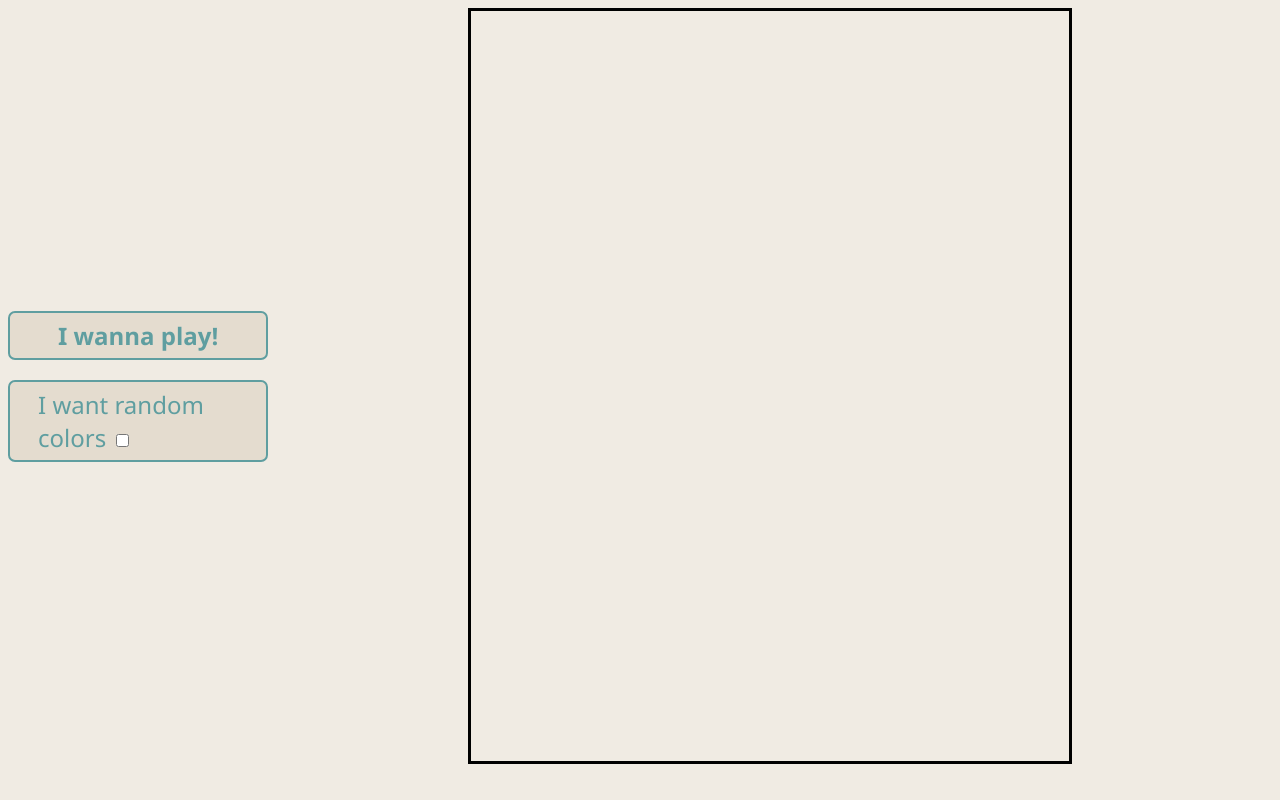
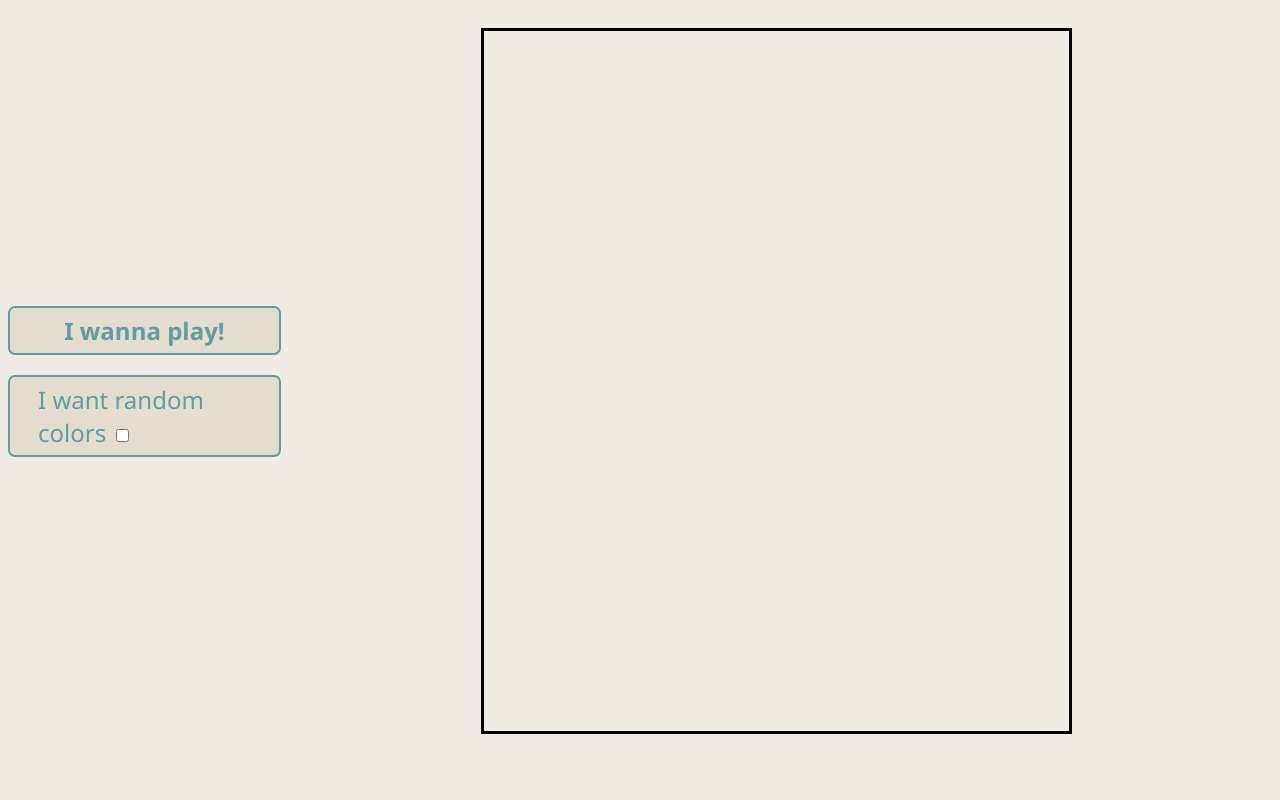
Before and after one commit to MichalShabi/odin-etch-a-sketch, a plain HTML site: page index.html in a window 1280 px wide. Drawn offline with Linux system fonts and the light colour scheme.

Commit message:
change container size

```diff
--- a/style.css
+++ b/style.css
@@ -11,11 +11,11 @@ body {
 }
 
 #div-container {
-    width: 750px;
-    height: 750px;
+    width: 700px;
+    height: 700px;
     border-style: solid;
     display: flex;
-    margin: 0px 200px;
+    margin: 20px 200px;
 }
 
 .column {
```
